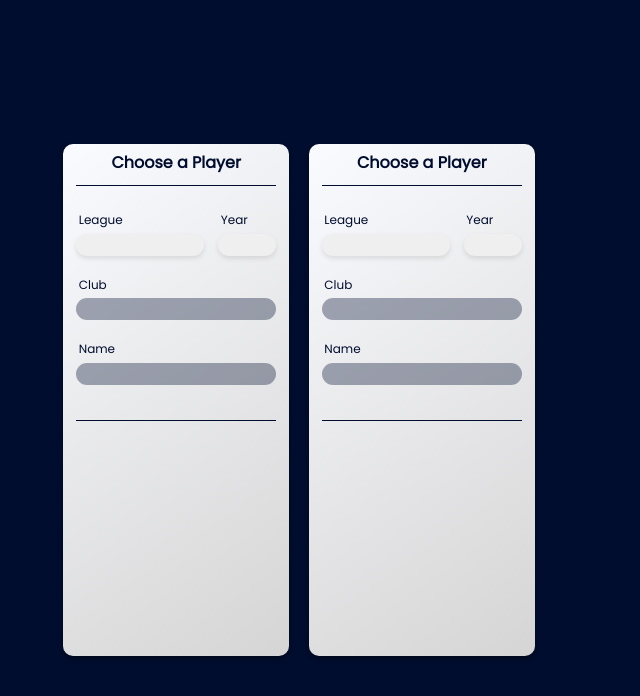
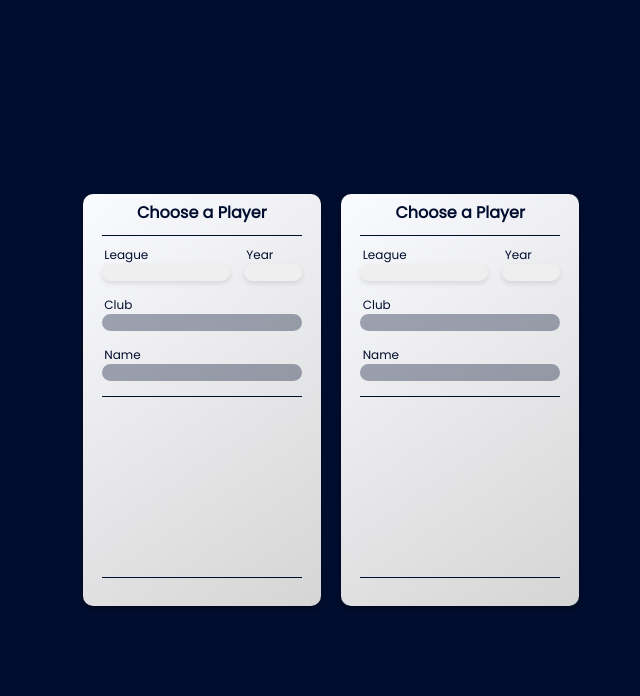
Before and after one commit to zuhayrhasan/Visualize-Football, a React (Create React App) app: page / in a window 1280 px wide. Shown: the top 696 px of the page, without its empty margins (21-661 px from the left). Built offline with nearby package versions, Linux system fonts and the light colour scheme.

Commit message:
almost done
- css fixes

```diff
--- a/src/components/player.js
+++ b/src/components/player.js
@@ -8,20 +8,53 @@ const Player = ({ playerID, onStatsChange }) => {
     const [clubValue, setClubValue] = useState('');
     const [nameValue, setNameValue] = useState('');
 
+    const [leagueName, setLeagueName] = useState('');
+    const [yearName, setYearName] = useState('');
+    const [clubName, setClubName] = useState('');
+    const [chosenPlayer, setChosenPlayer] = useState('');
+
     const [teamData, setTeamData] = useState([]);
     const [playerData, setPlayerData] = useState([]);
 
 
     const handleLeagueChange = (event) => {
         setLeagueValue(event.target.value);
+        setLeagueName(event.target.options[event.target.selectedIndex].text);
+
+        if (leagueValue && leagueValue != event.target.value) {
+            onStatsChange(null);
+        }
+
+        setClubValue('');
+        setClubName('');
+        setNameValue('');
+        setChosenPlayer('');
     };
 
     const handleYearChange = (event) => {
         setYearValue(event.target.value);
+        setYearName(event.target.options[event.target.selectedIndex].text);
+
+        if (yearValue && yearValue != event.target.value) {
+            onStatsChange(null);
+        }
+
+        setClubValue('');
+        setClubName('');
+        setNameValue('');
+        setChosenPlayer('');
     };
 
     const handleClubChange = (event) => {
         setClubValue(event.target.value);
+        setClubName(event.target.options[event.target.selectedIndex].text);
+
+        if (clubValue && clubValue != event.target.value) {
+            onStatsChange(null);
+        }
+
+        setNameValue('');
+        setChosenPlayer('');
     };
 
     const handleNameChange = (event) => {
@@ -46,6 +79,7 @@ const Player = ({ playerID, onStatsChange }) => {
                 const response = await axios.get(`http://localhost:8000/fetchPlayers?league=${leagueValue}&season=${yearValue}&team=${clubValue}`);
                 setPlayerData(response.data);
             } catch (error) {
+                setChosenPlayer(null);
                 console.error(error);
             }
         };
@@ -54,23 +88,24 @@ const Player = ({ playerID, onStatsChange }) => {
             try {
                 const response = await axios.get(`http://localhost:8000/fetchStats?league=${leagueValue}&season=${yearValue}&team=${clubValue}&name=${nameValue}`);
                 //stripStats(response.data);
+                console.log(response.data);
                 onStatsChange(response.data);
+                setChosenPlayer(response.data);
             } catch (error) {
+                setChosenPlayer(null);
                 console.error(error);
             }
         };
 
-        if (leagueValue && yearValue) {
+
+        if (leagueValue && yearValue && clubValue && nameValue) {
+            fetchStats();
+        } else if (leagueValue && yearValue && clubValue) {
+            fetchPlayers();
+        } else if (leagueValue && yearValue) {
             fetchTeams();
         }
 
-        if (leagueValue && yearValue && clubValue) {
-            fetchPlayers();
-        }
-
-        if (leagueValue && yearValue && clubValue && nameValue) {
-            fetchStats();
-        }
 
         // Once values have changed
     }, [leagueValue, yearValue, clubValue, nameValue]);
@@ -79,12 +114,13 @@ const Player = ({ playerID, onStatsChange }) => {
         <div className="player" id={playerID}>
             <h4>Choose a Player</h4>
             <div className="dropdowns">
-            <div className="season">
-                <div className="league">
+
+                <div class="dropdown-row first-row">
+                    <div class="first-row league-item">
                         <label htmlFor="league">League </label>
                         <select
                             id="league"
-                    className="league"
+                            className=""
                             value={leagueValue}
                             onChange={handleLeagueChange}
                         >
@@ -96,8 +132,7 @@ const Player = ({ playerID, onStatsChange }) => {
                             <option value="61">Ligue 1</option>
                         </select>
                     </div>
-
-                <div className="year">
+                    <div class="first-row year-item">
                         <label htmlFor="year">Year </label>
                         <select
                             id="year"
@@ -123,7 +158,7 @@ const Player = ({ playerID, onStatsChange }) => {
                         </select>
                     </div>
                 </div>
-
+                <div class="dropdown-row">
                     <label htmlFor="club">Club </label>
                     <select
                         id="club"
@@ -140,7 +175,8 @@ const Player = ({ playerID, onStatsChange }) => {
                         </option>
                         ))}
                     </select>
-
+                </div>
+                <div class="dropdown-row">
                     <label htmlFor="name">Name </label>
                     <select
                         id="name"
@@ -158,6 +194,18 @@ const Player = ({ playerID, onStatsChange }) => {
                         ))}
                     </select>
                 </div>
+
+            </div>
+            <div class="profile">
+                <h5 class="h5-season">
+                    {leagueName && yearName ? `${leagueName} - ${yearName}` : null}
+                </h5>
+                <h5 class="h5-club">{clubName}</h5>
+                <div class="display-player">
+                    {chosenPlayer[0]?.player.photo ? <img src={chosenPlayer[0]?.player.photo} alt={chosenPlayer[0]?.player.name} /> : null}
+                </div>
+                <h5 class="h5-player">{chosenPlayer[0]?.player.firstname} {chosenPlayer[0]?.player.lastname}</h5>
+            </div>
         </div>
     );
 };
--- a/src/pages/page.js
+++ b/src/pages/page.js
@@ -19,20 +19,28 @@ const Page = () => {
     const [P1, setP1] = useState([]);
     const [P2, setP2] = useState([]);
 
+    const [valid, setValid] = useState([]);
     const [barLabels, setBarLabels] = useState([]);
     const [attribute, setAttribute] = useState('');
 
     const handlePlayer1Data = (data) => {
-        console.log(data);
+        if (data && data.length > 0) {
             setP1Data(data);
             setP1Stats(stripData(data));
-
+            setValid('valid');
+        } else {
+            setValid(data);
+        }
     }
 
     const handlePlayer2Data = (data) => {
-        console.log(data);
+        if (data && data.length > 0) {
             setP2Data(data);
             setP2Stats(stripData(data));
+            setValid('valid');
+        } else {
+            setValid(data);
+        }
     }
 
     function showAttributes(tabNumber) {
@@ -58,12 +66,11 @@ const Page = () => {
 
     // Update Chart
     useEffect(() => {
-        if (P1.length > 0 && P2?.length > 0) {
-            console.log(P1, P2);
+        const graphSpace = document.getElementById('graph-square');
+        if (valid && P1.length > 0 && P2.length > 0) {
             // Chart set-up and defaults
             let radarChart = null;
             const radarChartCanvas = document.getElementById('radarChart').getContext('2d');
-            const graphSpace = document.getElementById('graph-square');
             graphSpace.classList.add('graph-visible');
             Chart.defaults.scale.ticks.beginAtZero = true;
             Chart.defaults.borderColor = '#000D2E';
@@ -74,10 +81,17 @@ const Page = () => {
             var P1Norm = [];
             var P2Norm = [];
 
+            var reverseValues = ["Fouls Committed", "Dribbled Past", "Yellows", "Reds", "Goals Conceded"]
+
             for (let i = 0; i < P1.length; i++) {
                 const maxValue = Math.max(P1[i], P2[i]);
+                if (!reverseValues.includes(barLabels[i])) {
                     P1Norm.push(P1[i]/(maxValue*1.1).toFixed(2));
                     P2Norm.push(P2[i]/(maxValue*1.1).toFixed(2));
+                } else { // If it is a negative statistic, flip it's placement
+                    P2Norm.push(P1[i]/(maxValue*1.1).toFixed(2));
+                    P1Norm.push(P2[i]/(maxValue*1.1).toFixed(2));
+                }
             }
 
             // Custom labels
@@ -138,18 +152,7 @@ const Page = () => {
                             pointLabels: {
                             }
                         }
-                    }, /*
-                    onHover: (event, elements) => {
-                        // Access the custom property to get the original unnormalized data
-
-                        console.log(elements);
-                        if (elements.length > 0) {
-                            const datasetIndex = elements[0].datasetIndex;
-                            const dataIndex = elements[0].index;
-                            const unnormalizedValue = radarChart.data.datasets[datasetIndex].custom[dataIndex];
-                            console.log(unnormalizedValue);
-                        }
-                    }, */
+                    },
                     responsive: true,
                     plugins: {
                         datalabels: {
@@ -171,17 +174,40 @@ const Page = () => {
                                 family: 'Poppins, sans-serif',
                                 weight: 'bold',
                             },
+                        },
+                        tooltip: {
+                            callbacks: {
+                                label: function(context) {
+                                    console.log(context);
+                                    const stat = context.label;
+                                    const name = context.dataset.label;
+                                    const datasetIndex = context.datasetIndex;
+                                    const dataIndex = context.dataIndex;
+
+                                    const unnormalizedValue = radarChart.data.datasets[datasetIndex].custom[dataIndex];
+
+                                    // Check if stat ends with "%"
+                                    if (stat.endsWith("%")) {
+                                        return name + ": " + unnormalizedValue.toString() + "%";
+                                    } else {
+                                        return name + ": " + unnormalizedValue.toString();
                                     }
-                    }
+                                },
+                            },
+                        },
+                    },
                 },
             });
 
+            return () => {
+                radarChart.destroy();
+            }
 
-            return () => {
-                radarChart.destroy()
+        } else {
+            graphSpace.classList.remove('graph-visible');
         }
-        }
-    }, [P1Stats, P2Stats, P1, P2]);
+
+    }, [P1Stats, P2Stats, P1, P2, valid]);
 
     useEffect(() => {
         if (P1Stats.length > 0 && P2Stats?.length > 0) {
@@ -198,9 +224,9 @@ const Page = () => {
     }, [attribute, P1Stats, P2Stats]);
 
     function stripData(statsData) {
-
-
-        var stats = statsData[0].statistics[0];
+        console.log("----");
+        console.log(statsData);
+        var stats = statsData[0]?.statistics[0];
         var full90s = stats.games.minutes/90;
 
         // Attacker Stats
@@ -229,7 +255,7 @@ const Page = () => {
             passessRate = ((stats.passes.accuracy / (stats.passes.total / full90s))*100).toFixed(0);
         } else {
             passes = ((stats.passes.total*stats.passes.accuracy/100) / full90s).toFixed(0);
-            passessRate = (stats.passes.accuracy).toFixed(0);
+            passessRate = (stats.passes.accuracy !== null) ? stats.passes.accuracy.toFixed(0) : 0;
         }
 
         var duelsWon;
--- a/src/styles/app.css
+++ b/src/styles/app.css
@@ -15,6 +15,11 @@ html, body {
   margin: 0;
 }
 
+h1, h2, h3, h4, h5, h6 {
+  margin: 0;
+  padding: 0;
+}
+
 :root {
   --primary: #112E78;
   --secondary: #001447;
--- a/src/styles/player.css
+++ b/src/styles/player.css
@@ -2,8 +2,8 @@
     position: absolute;
     top: 50%;
     left: 50%;
-    transform: translate(-50%, -50%);
-    height: 550px;
+    transform: translate(-45%, -50%);
+    height: 500px;
     width: 100%;
     display: flex;
     flex-direction: row;
@@ -12,17 +12,18 @@
 }
 
 .player {
-    height: 500px;
+    height: 400px;
     width: 200px;
-    padding: 1% 2%;
+    padding: 1% 3%;
     border-radius: 10px;
     margin-right: 20px;
     background: linear-gradient(145deg, var(--box-color), #d5d5d5);
     box-shadow: 0 2.5px 5px rgba(0, 0, 0, 0.4);
+    display: flex;
+    flex-direction: column;
 }
 
 .player h4 {
-    margin: 0;
     color: var(--box-text);
     text-align: center;
     margin-bottom: 5%;
@@ -30,8 +31,10 @@
 
 .dropdowns {
     border-top: 1.5px solid var(--background);
-    border-bottom: 1.5px solid var(--background);
-    padding: 10% 0%;
+    height: 40%;
+    display: flex;
+    flex-direction: column;
+    justify-content: space-evenly;
 }
 
 .players .player:last-child {
@@ -42,11 +45,12 @@
     font-family: 'Poppins', sans-serif;
     font-size: 12px;
     width: 100%;
+    height: 17.5px;
     border-radius: 50px;
     border: 0;
     outline: 0;
-    margin-bottom: 15px !important;
-    padding: 2.5px 7.5px;
+    padding: 0% 5%;
+    margin-bottom: 5px;
     color: var(--box-text);
     transition: all 0.25s ease-in-out;
     box-shadow: 0 2.5px 5px rgba(0, 0, 0, 0.1);
@@ -58,10 +62,6 @@
 
 .year select {
     text-align: center;
-}
-
-.dropdowns select:last-child {
-    margin-bottom: 5%;
 }
 
 .dropdowns select:disabled {
@@ -80,12 +80,37 @@
     display: none;
 }
 
-.dropdowns label {
+.dropdown-row {
+    display: flex;
+    flex-direction: column;
+    justify-content: center;
+}
+
+.dropdown-row label {
     font-family: 'Poppins', sans-serif;
     color: var(--box-text);
     font-size: 12px;
     font-weight: 500;
     margin-left: 2.5px;
+}
+.first-row {
+    display: flex;
+    flex-direction: row;
+    justify-content: space-between;
+}
+
+.first-row > .league-item {
+    flex-direction: column;
+    width: 64%;
+}
+
+.first-row > .year-item {
+    flex-direction: column;
+    width: 29%;
+}
+
+.first-row > .year-item option {
+    text-align: center;
 }
 
 .dropdowns > .season {
@@ -93,29 +118,48 @@
     display: flex;
     flex-direction: row;
     justify-content: space-between;
+    align-items: flex-end;
 }
 
-.season > .league {
-    width: 64%;
+.profile {
+    border-top: 1.5px solid var(--background);
+    border-bottom: 1.5px solid var(--background);
+    height: 45%;
+    width: 100%;
+    display: flex;
+    flex-direction: column;
+    justify-content: center;
+    align-items: center;
+    overflow: hidden;
+    text-align: center;
 }
 
-.season > .year {
-    width: 29%;
+.display-player img[src] {
+    display: block;
+    width: 75px;
+    border: 2px solid var(--box-text);
+    border-radius: 50%;
 }
 
-.league, .year select {
-    width: 100%;
+.h5-season, .h5-club, .h5-player {
+    color: var(--box-text);
+    font-weight: 400;
+    line-height: 17.5px;
 }
 
-.player > .club, .player > .name {
-    width: 100%;
+.h5-club {
+    margin-bottom: 20px;
+}
+
+.h5-player {
+    font-weight: 700;
 }
 
 @media (max-width: 768px) {
 
-    .player-container {
+    .players {
         height: 400px;
-        width: 200px;
+        width: 90%;
+        transform: translate(-50%, -50%);
     }
-
 }
```
Also changed, not shown: src/styles/graph.css (+8 -6 lines). Lines whose indentation alone changed are shown as unchanged.
